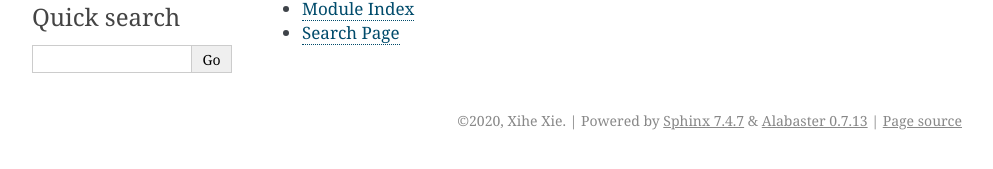
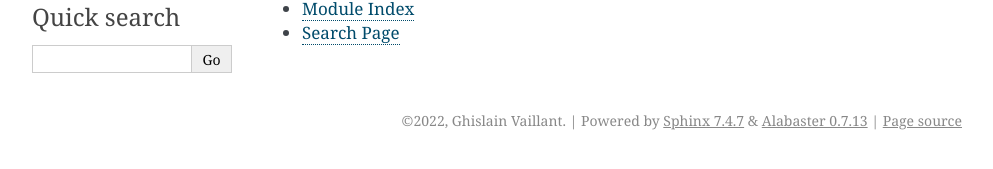
Before and after one commit to nipype/pydra-tasks-freesurfer, a Sphinx documentation site: the page built from docs/index.rst, in a window 1280 px wide. Shown: the part 245-414 px from the top of the page, without its empty margins (148-1141 px from the left). Built offline with Sphinx 7.4.7, drawn with Linux system fonts in a browser that asks for light colours; part of the change alters nothing that is shown.

```diff
--- a/docs/conf.py
+++ b/docs/conf.py
@@ -18,8 +18,11 @@
 # -- Project information -----------------------------------------------------
 
 project = "pydra-freesurfer"
-copyright = "2020, Xihe Xie"
-author = "Xihe Xie"
+copyright = "2022, Ghislain Vaillant"
+author = "Ghislain Vaillant"
+
+# The full version, including alpha/beta/rc tags
+release = "0.0.1"
 
 
 # -- General configuration ---------------------------------------------------
--- a/docs/index.rst
+++ b/docs/index.rst
@@ -1,5 +1,10 @@
+.. pydra-freesurfer documentation master file, created by
+   sphinx-quickstart on Mon May 16 10:42:19 2022.
+   You can adapt this file completely to your liking, but it should at least
+   contain the root `toctree` directive.
+
 Welcome to pydra-freesurfer's documentation!
-=========================================
+============================================
 
 .. toctree::
    :maxdepth: 2
```
Also changed, not shown: 1 other file.
